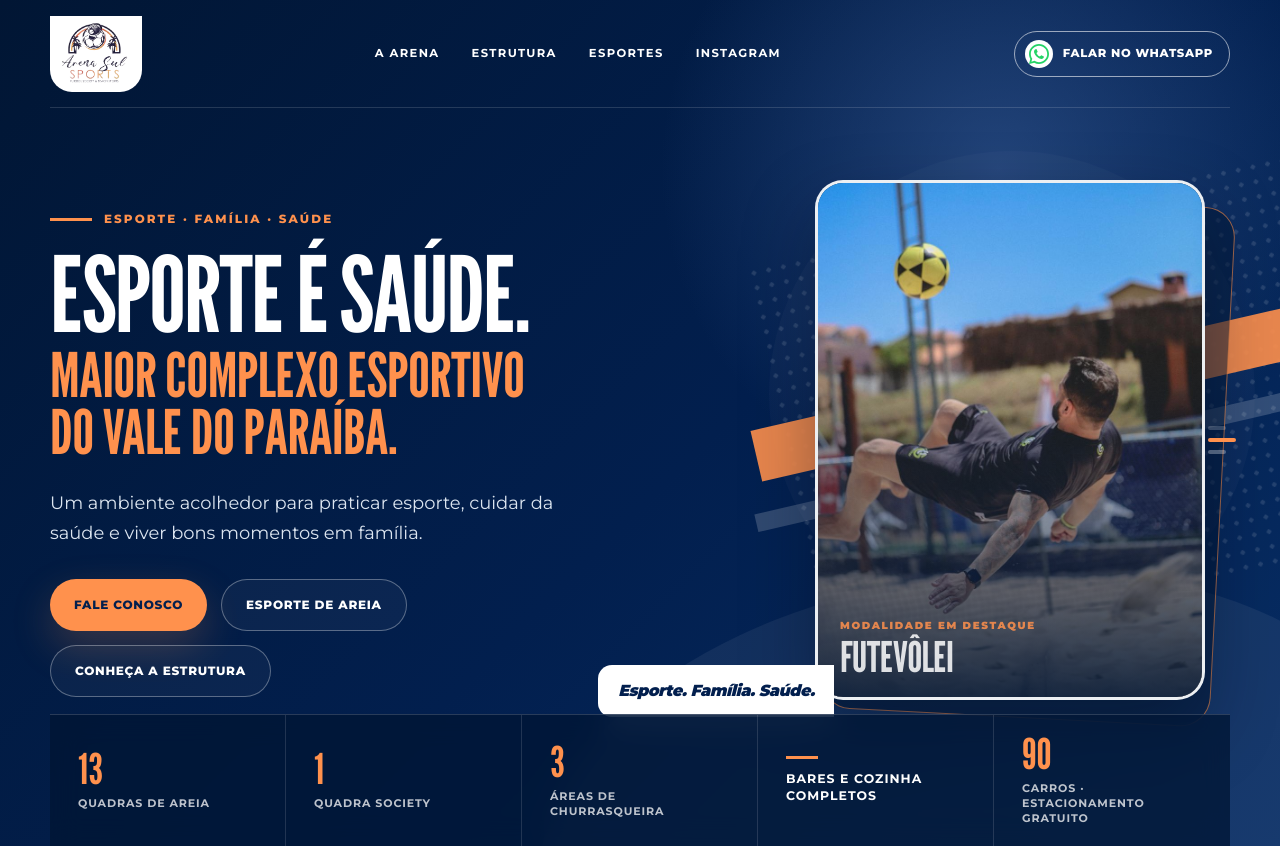
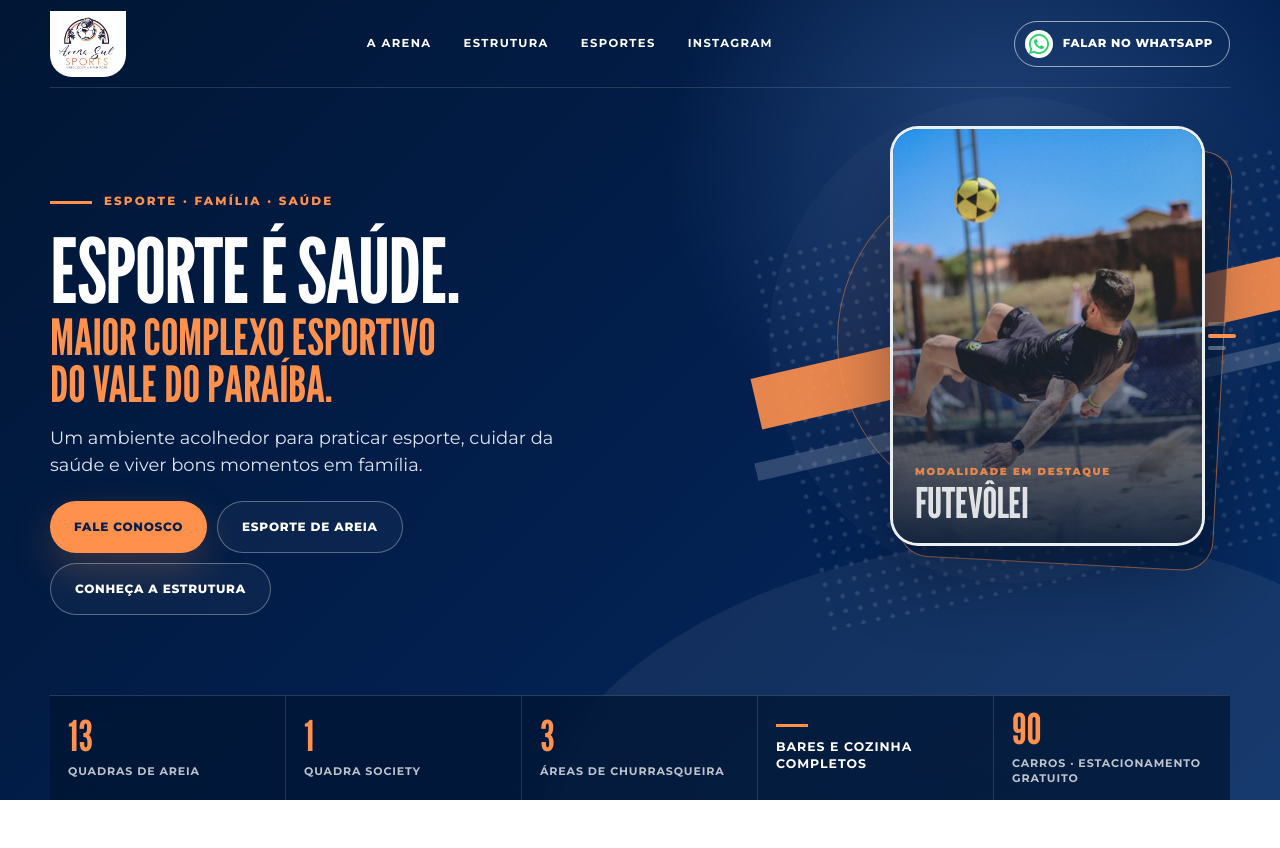
Before and after one commit to Ca472/Arena-Sul-, a Next.js app: page / in a window 1280 px wide. Shown: the top 848 px of the page. Built offline with nearby package versions, Linux system fonts and the light colour scheme; no server answers.

Commit message:
Melhora responsividade em todas as telas

```diff
--- a/src/app/admin/admin.module.css
+++ b/src/app/admin/admin.module.css
@@ -33,6 +33,8 @@
   height: 100vh;
   flex-direction: column;
   gap: 28px;
+  overflow-y: auto;
+  overscroll-behavior: contain;
   padding: 26px 20px;
   background: var(--admin-green-dark);
   color: white;
--- a/src/app/globals.css
+++ b/src/app/globals.css
@@ -1,6 +1,7 @@
 @import "tailwindcss";
 
 :root {
+  --shell-max: 1180px;
   --navy: #021f4e;
   --navy-deep: #011634;
   --blue: #3a5f9a;
@@ -64,16 +65,16 @@ img {
 
 .shell {
   width: auto;
-  max-width: 1180px;
+  max-width: var(--shell-max);
   margin-inline-start: max(
     20px,
     env(safe-area-inset-left, 0px),
-    calc((100% - 1180px) / 2)
+    calc((100% - var(--shell-max)) / 2)
   );
   margin-inline-end: max(
     20px,
     env(safe-area-inset-right, 0px),
-    calc((100% - 1180px) / 2)
+    calc((100% - var(--shell-max)) / 2)
   );
 }
 
@@ -1603,9 +1604,14 @@ html[data-arena-opening="active"] .public-site .hero-sport-indicators span {
   max-width: 840px;
   margin: 14px 0 0;
   color: white;
+  font-family: var(--font-display), Impact, sans-serif;
   font-size: clamp(3.8rem, 7vw, 7.4rem);
+  font-weight: 400;
   line-height: 0.88;
+  letter-spacing: -0.018em;
+  text-transform: uppercase;
   overflow-wrap: anywhere;
+  text-wrap: balance;
 }
 
 .public-site .instagram-heading-copy {
@@ -1984,6 +1990,10 @@ html[data-arena-opening="active"] .public-site .hero-sport-indicators span {
     width: min(70%, 350px);
   }
 
+  .public-site .stat {
+    padding-inline: clamp(14px, 2vw, 22px);
+  }
+
   .public-site .about-grid {
     gap: 62px;
   }
@@ -2026,6 +2036,10 @@ html[data-arena-opening="active"] .public-site .hero-sport-indicators span {
 }
 
 @media (max-width: 850px) {
+  .public-site .hero {
+    min-height: auto;
+  }
+
   .public-site .visual-note {
     display: none;
   }
@@ -2145,7 +2159,7 @@ html[data-arena-opening="active"] .public-site .hero-sport-indicators span {
     grid-template-columns: 1fr;
     min-height: 760px;
     padding-top: 58px;
-    padding-bottom: 250px;
+    padding-bottom: 422px;
   }
 
   .public-site .hero-copy {
@@ -2155,7 +2169,7 @@ html[data-arena-opening="active"] .public-site .hero-sport-indicators span {
   .public-site .hero-visual {
     position: absolute;
     right: -10%;
-    bottom: 102px;
+    bottom: 32px;
     width: 70%;
     height: 390px;
     min-height: 0;
@@ -2169,7 +2183,9 @@ html[data-arena-opening="active"] .public-site .hero-sport-indicators span {
   }
 
   .public-site .stats {
+    position: relative;
     grid-template-columns: repeat(6, minmax(0, 1fr));
+    width: auto;
   }
 
   .public-site .stat {
@@ -2191,6 +2207,10 @@ html[data-arena-opening="active"] .public-site .hero-sport-indicators span {
   .public-site .about-grid,
   .public-site .amenities-heading {
     grid-template-columns: 1fr;
+  }
+
+  .public-site .amenities-heading {
+    gap: 32px;
   }
 
   .public-site .about-media {
@@ -2334,12 +2354,12 @@ html[data-arena-opening="active"] .public-site .hero-sport-indicators span {
     margin-inline-start: max(
       14px,
       env(safe-area-inset-left, 0px),
-      calc((100% - 1180px) / 2)
+      calc((100% - var(--shell-max)) / 2)
     );
     margin-inline-end: max(
       14px,
       env(safe-area-inset-right, 0px),
-      calc((100% - 1180px) / 2)
+      calc((100% - var(--shell-max)) / 2)
     );
   }
 
@@ -2354,7 +2374,7 @@ html[data-arena-opening="active"] .public-site .hero-sport-indicators span {
   .public-site .events-copy h2,
   .public-site .instagram-intro h2,
   .public-site .contact h2 {
-    font-size: clamp(3.35rem, 18vw, 5.7rem);
+    font-size: clamp(3rem, 14.5vw, 4.8rem);
   }
 
   .public-site .site-header {
@@ -2463,7 +2483,7 @@ html[data-arena-opening="active"] .public-site .hero-sport-indicators span {
   }
 
   .public-site .stat span {
-    font-size: 0.75rem;
+    font-size: 0.72rem;
     letter-spacing: 0.05em;
   }
 
@@ -2663,6 +2683,10 @@ html[data-arena-opening="active"] .public-site .hero-sport-indicators span {
 
   .public-site .hero-title {
     font-size: clamp(3.8rem, 20vw, 5.35rem);
+  }
+
+  .public-site .hero-title span {
+    font-size: clamp(2.25rem, 11.8vw, 3rem);
   }
 
   .public-site .hero-lead {
@@ -2697,7 +2721,7 @@ html[data-arena-opening="active"] .public-site .hero-sport-indicators span {
 
   .public-site .stat span,
   .public-site .stat-feature span {
-    font-size: 0.7rem;
+    font-size: 0.72rem;
     line-height: 1.3;
     letter-spacing: 0.04em;
   }
@@ -2784,6 +2808,25 @@ html[data-arena-opening="active"] .public-site .hero-sport-indicators span {
     width: 150%;
     height: 360px;
     opacity: 1;
+  }
+}
+
+@media (min-width: 361px) and (max-width: 600px) and (orientation: portrait) {
+  .public-site .hero-actions {
+    display: grid;
+    grid-template-columns: repeat(2, minmax(0, 1fr));
+    gap: 10px;
+  }
+
+  .public-site .hero-actions .button {
+    min-width: 0;
+    padding-inline: 12px;
+    white-space: normal;
+    text-align: center;
+  }
+
+  .public-site .hero-actions .button:first-child {
+    grid-column: 1 / -1;
   }
 }
 
@@ -2798,9 +2841,38 @@ html[data-arena-opening="active"] .public-site .hero-sport-indicators span {
   }
 
   .public-site .hero-grid {
-    min-height: 720px;
-    padding-top: 38px;
-    padding-bottom: 400px;
+    min-height: auto;
+    padding-top: 26px;
+    padding-bottom: 132px;
+  }
+
+  .public-site .hero-copy {
+    max-width: 58%;
+  }
+
+  .public-site .hero-title {
+    font-size: clamp(3.5rem, 9vw, 4.75rem);
+  }
+
+  .public-site .hero-title span {
+    font-size: clamp(2rem, 5vw, 2.75rem);
+  }
+
+  .public-site .hero-lead {
+    margin-top: 16px;
+    font-size: 0.88rem;
+    line-height: 1.45;
+  }
+
+  .public-site .hero-actions {
+    gap: 8px;
+    margin-top: 18px;
+  }
+
+  .public-site .hero-actions .button {
+    min-height: 46px;
+    padding-inline: 10px;
+    font-size: 0.66rem;
   }
 
   .public-site .hero-visual {
@@ -2829,6 +2901,203 @@ html[data-arena-opening="active"] .public-site .hero-sport-indicators span {
 
   .public-site .hero-sport-caption strong {
     font-size: 1.75rem;
+  }
+
+  .public-site .stats {
+    grid-template-columns: repeat(6, minmax(0, 1fr));
+  }
+
+  .public-site .stat,
+  .public-site .stat:nth-child(n) {
+    grid-column: span 2;
+    min-height: 88px;
+    padding: 12px 10px;
+    border-right: 1px solid rgba(255, 255, 255, 0.13);
+    border-bottom: 1px solid rgba(255, 255, 255, 0.13);
+  }
+
+  .public-site .stat:nth-child(3) {
+    border-right: 0;
+  }
+
+  .public-site .stat:nth-child(n + 4) {
+    grid-column: span 3;
+    border-bottom: 0;
+  }
+
+  .public-site .stat:nth-child(5) {
+    border-right: 0;
+  }
+
+  .public-site .stat strong {
+    font-size: 1.9rem;
+  }
+
+  .public-site .stat span,
+  .public-site .stat-feature span {
+    font-size: 0.68rem;
+    letter-spacing: 0.035em;
+  }
+
+  .public-site .about-media {
+    height: clamp(280px, 78svh, 360px);
+    min-height: 0;
+  }
+}
+
+@media (max-width: 600px) and (max-height: 520px) and (orientation: landscape) {
+  .public-site .hero-actions {
+    display: grid;
+    grid-template-columns: repeat(2, minmax(0, 1fr));
+  }
+
+  .public-site .hero-actions .button {
+    width: auto;
+  }
+
+  .public-site .hero-actions .button:first-child {
+    grid-column: 1 / -1;
+  }
+}
+
+@media (min-width: 700px) and (max-width: 850px) and (max-height: 520px) and (orientation: landscape) {
+  .public-site .stats {
+    grid-template-columns: repeat(5, minmax(0, 1fr));
+  }
+
+  .public-site .stat,
+  .public-site .stat:nth-child(n),
+  .public-site .stat:nth-child(n + 4) {
+    grid-column: auto;
+    border-right: 1px solid rgba(255, 255, 255, 0.13);
+    border-bottom: 0;
+  }
+
+  .public-site .stat:last-child {
+    border-right: 0;
+  }
+}
+
+@media (min-width: 851px) and (max-height: 820px) {
+  .public-site .site-header {
+    min-height: calc(88px + env(safe-area-inset-top, 0px));
+  }
+
+  .public-site .brand {
+    width: 76px;
+    height: 66px;
+  }
+
+  .public-site .brand img {
+    width: 60px;
+    height: 60px;
+  }
+
+  .public-site .hero-grid {
+    min-height: calc(100svh - 88px);
+    padding-block: 32px 112px;
+  }
+
+  .public-site .hero-title {
+    font-size: clamp(4.5rem, 7vw, 6.5rem);
+  }
+
+  .public-site .hero-title span {
+    font-size: clamp(2.4rem, 3.9vw, 4rem);
+  }
+
+  .public-site .hero-lead {
+    margin-top: 18px;
+    line-height: 1.5;
+  }
+
+  .public-site .hero-actions {
+    gap: 10px;
+    margin-top: 22px;
+  }
+
+  .public-site .hero-visual {
+    min-height: 440px;
+  }
+
+  .public-site .hero-sports-showcase {
+    width: min(64%, 315px);
+  }
+
+  .public-site .stat {
+    min-height: 96px;
+    padding: 14px 18px;
+  }
+
+  .public-site .visual-note {
+    display: none;
+  }
+}
+
+@media (min-width: 851px) and (max-width: 1100px) {
+  .public-site .site-header {
+    grid-template-columns: auto minmax(0, 1fr) auto;
+    gap: 18px;
+  }
+
+  .public-site .site-header nav {
+    gap: clamp(14px, 2vw, 24px);
+    font-size: 0.68rem;
+  }
+
+  .public-site .header-cta {
+    position: relative;
+    display: inline-flex;
+    width: 46px;
+    height: 46px;
+    justify-content: center;
+    padding: 0;
+    border-radius: 50%;
+  }
+
+  .public-site .header-cta > span:last-child {
+    position: absolute;
+    width: 1px;
+    height: 1px;
+    padding: 0;
+    overflow: hidden;
+    clip: rect(0, 0, 0, 0);
+    white-space: nowrap;
+    border: 0;
+  }
+
+  .public-site .header-cta .whatsapp-icon {
+    flex-basis: 28px;
+  }
+
+  .public-site .modality-grid {
+    grid-template-columns: repeat(6, minmax(0, 1fr));
+  }
+
+  .public-site .modality-card {
+    grid-column: span 2;
+  }
+
+  .public-site .modality-card:nth-child(4) {
+    grid-column: 2 / span 2;
+  }
+
+  .public-site .modality-card:nth-child(5) {
+    grid-column: 4 / span 2;
+  }
+}
+
+@media (min-width: 601px) and (max-width: 850px) {
+  .public-site .modality-card:last-child {
+    grid-column: 1 / -1;
+    width: calc((100% - 14px) / 2);
+    justify-self: center;
+  }
+}
+
+@media (min-width: 1600px) {
+  :root {
+    --shell-max: 1320px;
   }
 }
 
--- a/src/components/instagram-showcase.module.css
+++ b/src/components/instagram-showcase.module.css
@@ -410,6 +410,21 @@
   .storyFallback {
     min-height: 420px;
   }
+
+  .reelRail {
+    display: flex;
+    padding-bottom: 8px;
+    overflow-x: auto;
+    scroll-padding-inline: 2px;
+    scroll-snap-type: x mandatory;
+    scrollbar-width: thin;
+  }
+
+  .reelCard {
+    width: min(42vw, 270px);
+    flex: 0 0 auto;
+    scroll-snap-align: start;
+  }
 }
 
 @media (max-width: 600px) {
@@ -440,6 +455,11 @@
     width: min(100%, 340px);
   }
 
+  .storyControls {
+    flex-wrap: wrap;
+    gap: 4px;
+  }
+
   .reelRail {
     display: flex;
     margin-inline: -16px;
@@ -461,9 +481,25 @@
     border-radius: 20px;
   }
 
+  .profileFallback h3 {
+    font-size: clamp(2.25rem, 11.5vw, 3rem);
+    line-height: 0.95;
+  }
+
   .storyFallback {
     min-height: 380px;
     border-radius: 20px;
+  }
+}
+
+@media (max-width: 900px) and (max-height: 520px) and (orientation: landscape) {
+  .storyStage {
+    width: min(36vw, 200px);
+  }
+
+  .profileFallback,
+  .storyFallback {
+    min-height: 320px;
   }
 }
 
--- a/src/components/modality-cards.tsx
+++ b/src/components/modality-cards.tsx
@@ -179,7 +179,7 @@ export function ModalityCards() {
                 src={modality.image.src}
                 alt={modality.image.alt}
                 fill
-                sizes="(max-width: 600px) calc(100vw - 28px), (max-width: 850px) calc((100vw - 54px) / 2), (max-width: 1100px) calc((100vw - 68px) / 3), 225px"
+                sizes="(max-width: 600px) calc(100vw - 28px), (max-width: 850px) calc((100vw - 54px) / 2), (max-width: 1100px) calc((100vw - 68px) / 3), (max-width: 1599px) 225px, 260px"
                 style={{ objectPosition: modality.image.objectPosition }}
               />
               <span className="modality-number" aria-hidden="true">
--- a/src/components/structure-gallery.module.css
+++ b/src/components/structure-gallery.module.css
@@ -346,6 +346,10 @@
     font-size: clamp(1.95rem, 9.5vw, 2.75rem);
   }
 
+  .caption > span {
+    font-size: 0.7rem;
+  }
+
   .caption p {
     font-size: 0.84rem;
     line-height: 1.55;
--- a/src/components/structure-gallery.tsx
+++ b/src/components/structure-gallery.tsx
@@ -131,6 +131,7 @@ export function StructureGallery() {
   const [isMobilePortrait, setIsMobilePortrait] = useState(false);
   const [statusMessage, setStatusMessage] = useState("");
   const pointerStartX = useRef<number | null>(null);
+  const pointerStartY = useRef<number | null>(null);
   const interactionPaused = isHovered || isFocusWithin;
 
   const autoplayEnabled =
@@ -343,24 +344,31 @@ export function StructureGallery() {
         onPointerDown={(event) => {
           if (event.pointerType !== "mouse") {
             pointerStartX.current = event.clientX;
+            pointerStartY.current = event.clientY;
           }
         }}
         onPointerCancel={() => {
           pointerStartX.current = null;
+          pointerStartY.current = null;
         }}
         onPointerUp={(event) => {
-          if (pointerStartX.current === null) {
+          if (pointerStartX.current === null || pointerStartY.current === null) {
             return;
           }
 
-          const distance = event.clientX - pointerStartX.current;
+          const distanceX = event.clientX - pointerStartX.current;
+          const distanceY = event.clientY - pointerStartY.current;
           pointerStartX.current = null;
+          pointerStartY.current = null;
 
-          if (Math.abs(distance) < SWIPE_THRESHOLD_PX) {
+          if (
+            Math.abs(distanceX) < SWIPE_THRESHOLD_PX ||
+            Math.abs(distanceX) <= Math.abs(distanceY) * 1.2
+          ) {
             return;
           }
 
-          if (distance > 0) {
+          if (distanceX > 0) {
             showPrevious();
           } else {
             showNext();
@@ -370,8 +378,8 @@ export function StructureGallery() {
         {slides.map((slide, index) => {
           const isActive = index === activeIndex;
           const desktopSizes = slide.mobileSrc
-            ? "(max-width: 600px) and (orientation: portrait) 1px, (max-width: 1220px) calc(100vw - 40px), 1180px"
-            : "(max-width: 600px) calc(100vw - 28px), (max-width: 1220px) calc(100vw - 40px), 1180px";
+            ? "(max-width: 600px) and (orientation: portrait) 1px, (max-width: 1220px) calc(100vw - 40px), (max-width: 1599px) 1180px, 1320px"
+            : "(max-width: 600px) calc(100vw - 28px), (max-width: 1220px) calc(100vw - 40px), (max-width: 1599px) 1180px, 1320px";
           const shouldRenderImage =
             isActive ||
             index === previousIndex ||
```
Also changed, not shown: src/app/eventos/events.module.css (+11 -4 lines).
